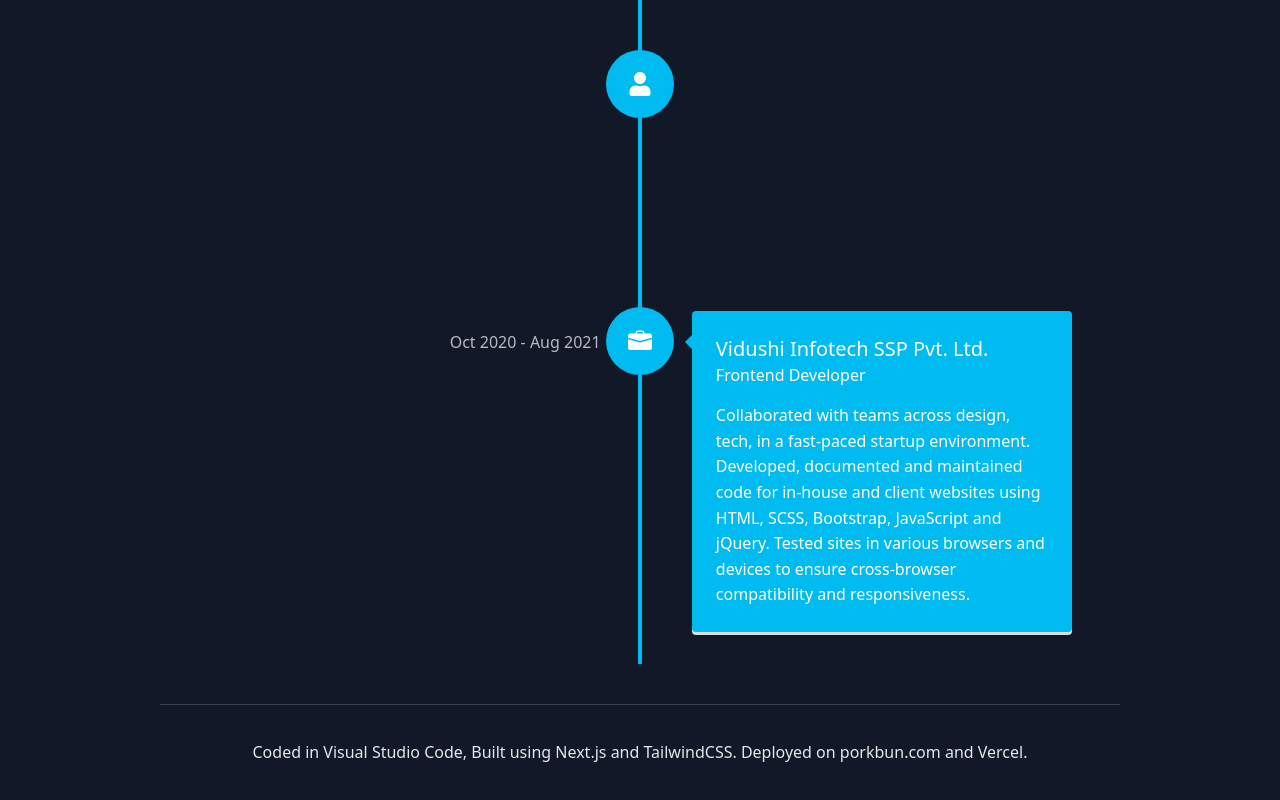
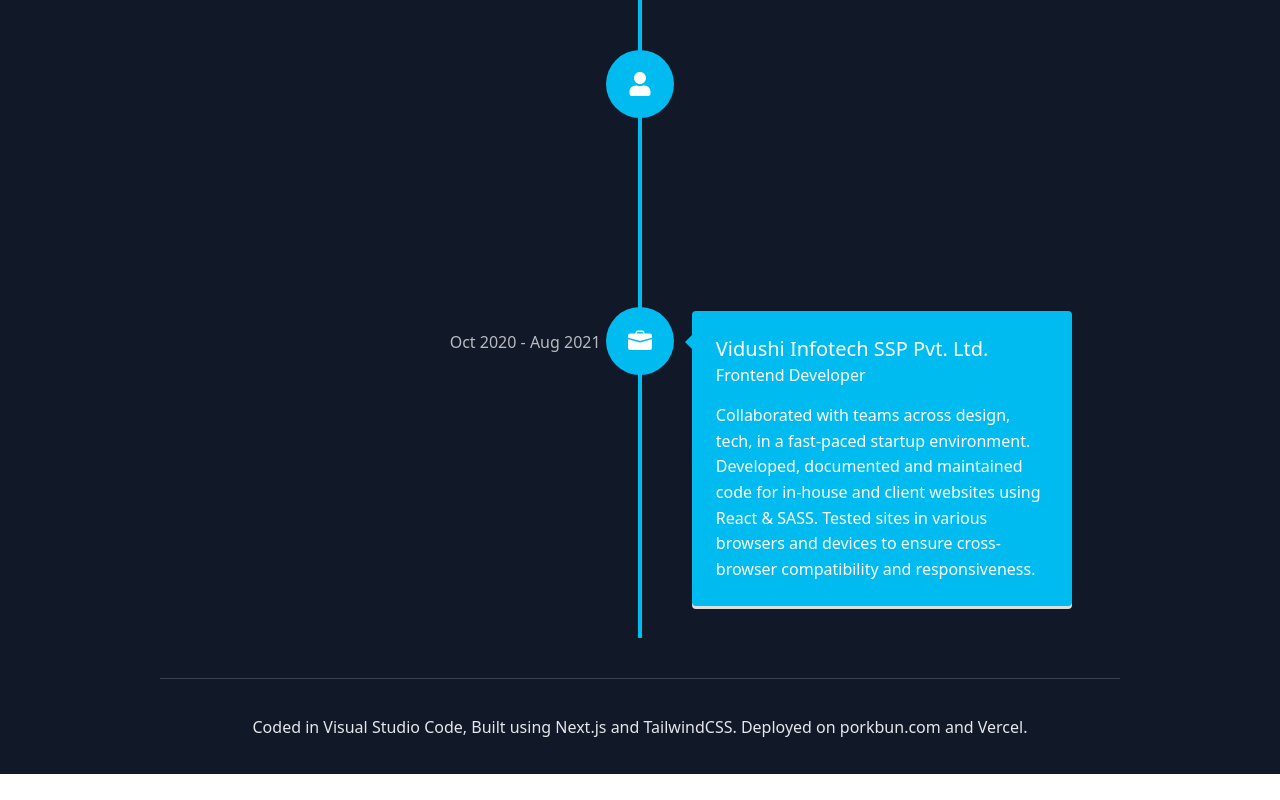
Before and after one commit to kanishk44/portfolio, a Next.js app: page / in a window 1280 px wide. Shown: the part 5833-6633 px from the top of the page. After the commit the page ends 6607 px from the top, so only its background shows below. Built offline with nearby package versions, Linux system fonts and the light colour scheme.

Commit message:
Updated Resume

```diff
--- a/components/timeline.js
+++ b/components/timeline.js
@@ -116,9 +116,9 @@ const Timeline = ({ darkMode }) => {
           <p>
             Collaborated with teams across design, tech, in a fast-paced startup
             environment. Developed, documented and maintained code for in-house
-            and client websites using HTML, SCSS, Bootstrap, JavaScript and
-            jQuery. Tested sites in various browsers and devices to ensure
-            cross-browser compatibility and responsiveness.
+            and client websites using React & SASS. Tested sites in various
+            browsers and devices to ensure cross-browser compatibility and
+            responsiveness.
           </p>
         </VerticalTimelineElement>
       </VerticalTimeline>
--- a/package.json
+++ b/package.json
@@ -10,6 +10,7 @@
   },
   "dependencies": {
     "autoprefixer": "10.4.14",
+    "docx-loader": "^1.0.4",
     "eslint": "8.41.0",
     "eslint-config-next": "13.4.4",
     "next": "13.4.4",
--- a/pages/index.js
+++ b/pages/index.js
@@ -146,7 +146,7 @@ export default function Home() {
               various personas, create user stories and product backlog items
               and work towards it, along with other teams in class assigned
               different parts of the project. We faced multiple challenges while
-              integrating the API’s, database schemas, but I got to learn a lot
+              integrating the API's, database schemas, but I got to learn a lot
               about what it is like to build a product from scratch using agile
               methodologies, working with cross-functional teams and
               stakeholders, managing my own team.
```
Also changed, not shown: 2 other files (tests, documents, lock files or other folders).
